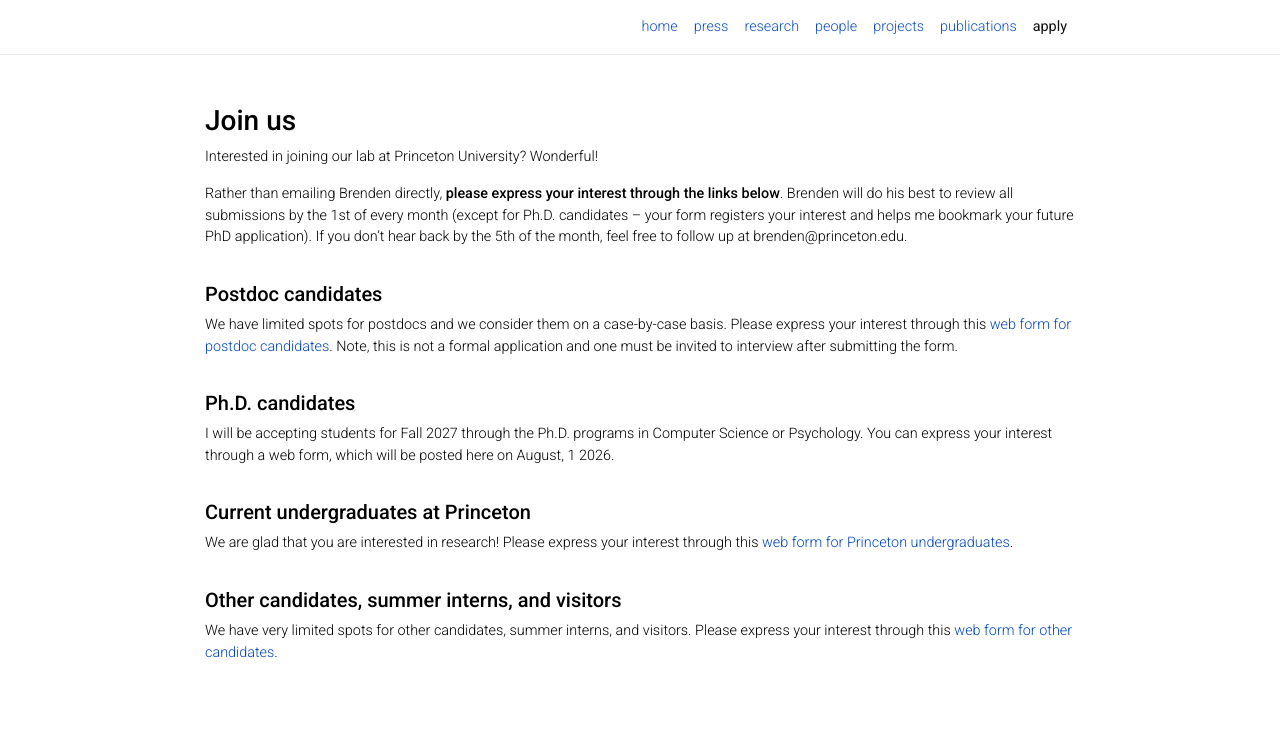
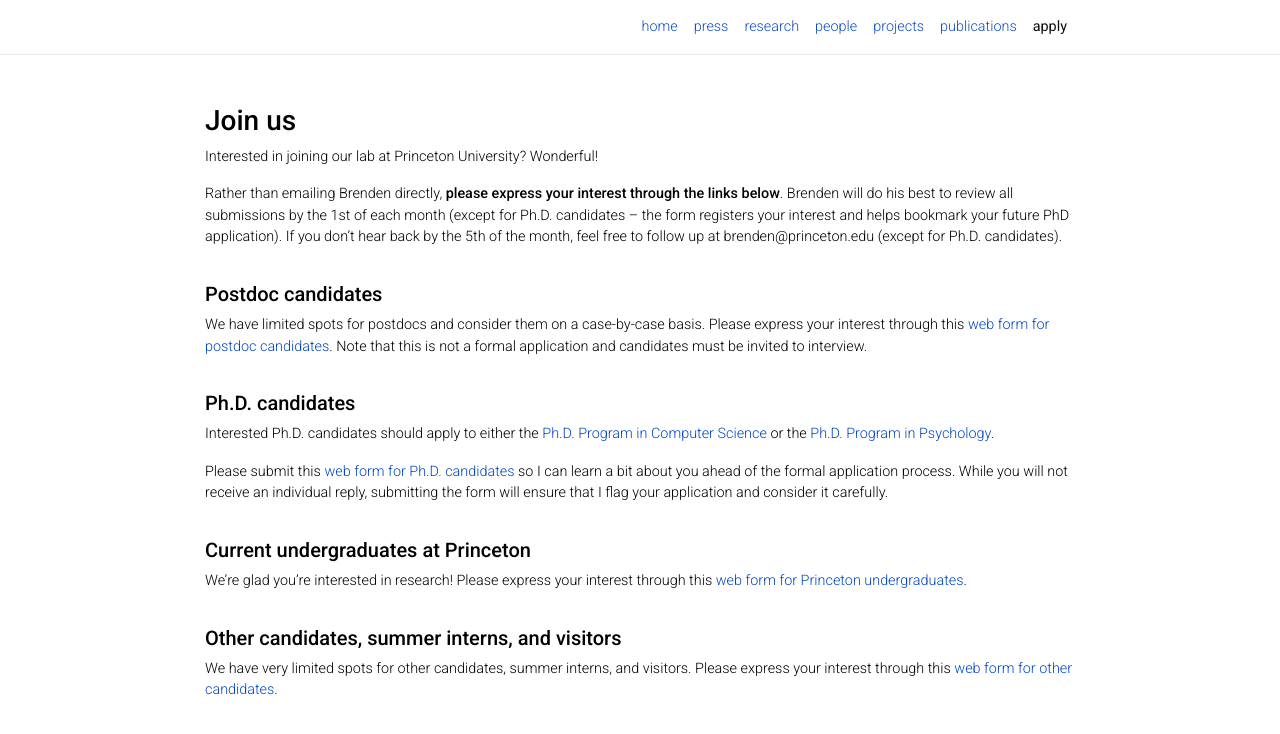
Before and after one commit to lake-lab/lake-lab.github.io, a Jekyll site: the page built from _pages/apply.md, in a window 1280 px wide. Shown: the top 734 px of the page. Built offline with Jekyll 4.4.1, drawn with Linux system fonts in a browser that asks for light colours; nearby versions of some CDN libraries; comment, search, counter and statistics services are not loaded; a style sheet for code colours, icons or effects is not loaded.

Commit message:
updated for new school year

```diff
--- a/_pages/apply.md
+++ b/_pages/apply.md
@@ -9,25 +9,24 @@
 
 Interested in joining our lab at Princeton University? Wonderful!
 
-Rather than emailing Brenden directly, __please express your interest through the links below__. Brenden will do his best to review all submissions by the 1st of every month (except for Ph.D. candidates -- your form registers your interest and helps me  bookmark your future PhD application). If you don't hear back by the 5th of the month, feel free to follow up at brenden@princeton.edu.
+Rather than emailing Brenden directly, __please express your interest through the links below__. Brenden will do his best to review all submissions by the 1st of each month (except for Ph.D. candidates -- the form registers your interest and helps bookmark your future PhD application). If you don't hear back by the 5th of the month, feel free to follow up at brenden@princeton.edu (except for Ph.D. candidates).
 
 <hr class='invis'>
 ##### __Postdoc candidates__
-We have limited spots for postdocs and we consider them on a case-by-case basis. Please express your interest through this [web form for postdoc candidates](https://forms.gle/zM2i4Q7uNijDfZqX9). Note, this is not a formal application and one must be invited to interview after submitting the form.
+We have limited spots for postdocs and consider them on a case-by-case basis. Please express your interest through this [web form for postdoc candidates](https://forms.gle/zM2i4Q7uNijDfZqX9). Note that this is not a formal application and candidates must be invited to interview.
 
 <hr class='invis'>
 ##### __Ph.D. candidates__
-I will be accepting students for Fall 2027 through the Ph.D. programs in Computer Science or Psychology. You can express your interest through a web form, which will be posted here on August, 1 2026.
-<!--
-. Interested Ph.D. candidates are encouraged to apply to either the
+<!-- I will be accepting students for Fall 2027 through the Ph.D. programs in Computer Science or Psychology. You can express your interest through a web form, which will be posted here on August 1, 2026. -->
+Interested Ph.D. candidates should apply to either the
 [Ph.D. Program in Computer Science](https://gradschool.princeton.edu/academics/degrees-requirements/fields-study/computer-science#Apply)
 or the [Ph.D. Program in Psychology](https://psychology.princeton.edu/graduate-program/applying).
- -->
-<!-- Please submit this [web form for Ph.D. candidates](https://forms.gle/AXoau6Q7xuZnhUeaA) so I can learn a bit about you ahead of the formal application process, and so I can remember to look up your application later. You won't receive an email reply but I appreciate your submission. -->
+
+Please submit this [web form for Ph.D. candidates](https://forms.gle/Vh1jj3Jbo15F7otN8) so I can learn a bit about you ahead of the formal application process. While you will not receive an individual reply, submitting the form will ensure that I flag your application and consider it carefully.
 
 <hr class='invis'>
 ##### __Current undergraduates at Princeton__
-We are glad that you are interested in research! Please express your interest through this [web form for Princeton undergraduates](https://forms.gle/PvkCZjuz5n5w2wY59).
+We're glad you're interested in research! Please express your interest through this [web form for Princeton undergraduates](https://forms.gle/PvkCZjuz5n5w2wY59).
 
 <hr class='invis'>
 ##### __Other candidates, summer interns, and visitors__
```
